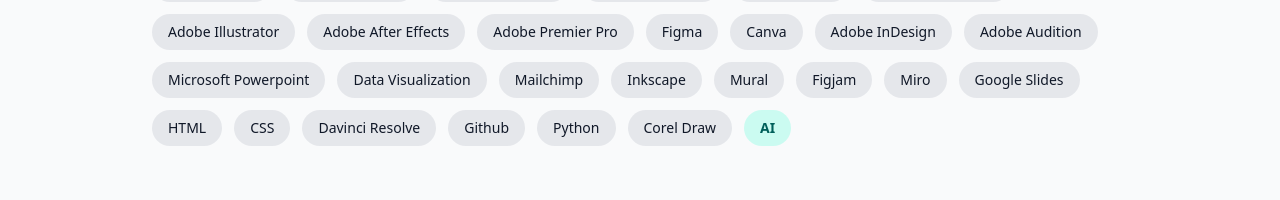
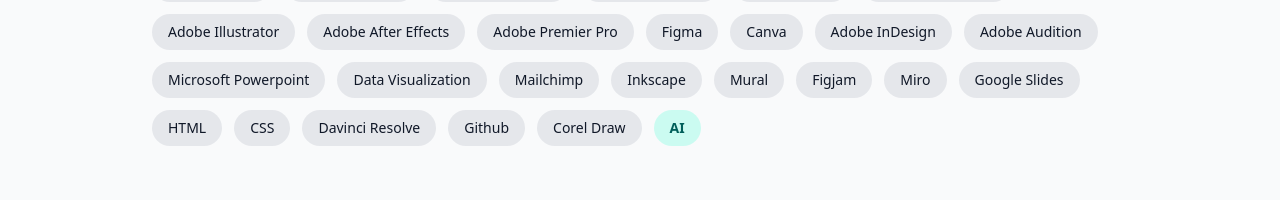
Before and after one commit to Obrianmaina/Brian-Maina-Portfolio, a Next.js app in the folder portfolio/: page / in a window 1280 px wide. Shown: the part 3210-3410 px from the top of the page. Built offline with nearby package versions, Linux system fonts and the light colour scheme.

Commit message:
update skills

```diff
--- a/portfolio/src/app/page.tsx
+++ b/portfolio/src/app/page.tsx
@@ -201,7 +201,7 @@ const experienceData: TimelineSection[] = [
 
 
   // UPDATED: New skills array (removed duplicate "Google Slides")
-  const skills = ["UI/UX Design", "Graphic Design", "Motion Graphics", "Email Marketing", "Copy Writing", "Adobe Photoshop", "Adobe Illustrator", "Adobe After Effects", "Adobe Premier Pro", "Figma", "Canva", "Adobe InDesign", "Adobe Audition", "Microsoft Powerpoint", "Data Visualization", "Mailchimp", "Inkscape", "Mural", "Figjam", "Miro", "Google Slides", "HTML", "CSS", "Davinci Resolve", "Github", "Python", "Corel Draw", "AI"];
+  const skills = ["UI/UX Design", "Graphic Design", "Motion Graphics", "Email Marketing", "Copy Writing", "Adobe Photoshop", "Adobe Illustrator", "Adobe After Effects", "Adobe Premier Pro", "Figma", "Canva", "Adobe InDesign", "Adobe Audition", "Microsoft Powerpoint", "Data Visualization", "Mailchimp", "Inkscape", "Mural", "Figjam", "Miro", "Google Slides", "HTML", "CSS", "Davinci Resolve", "Github", "Corel Draw", "AI"];
 
   const showcases: Showcase[] = [
 
```
